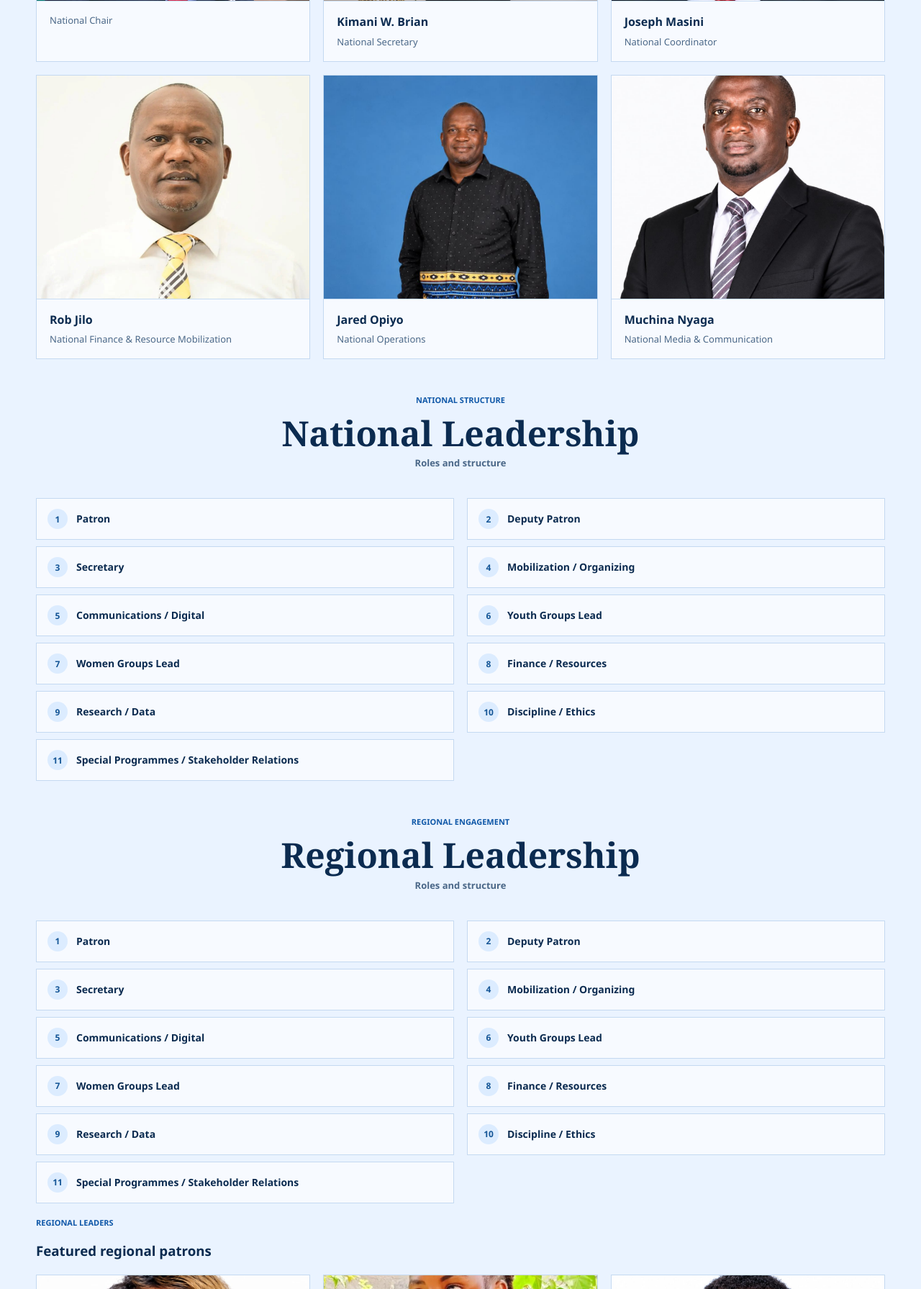
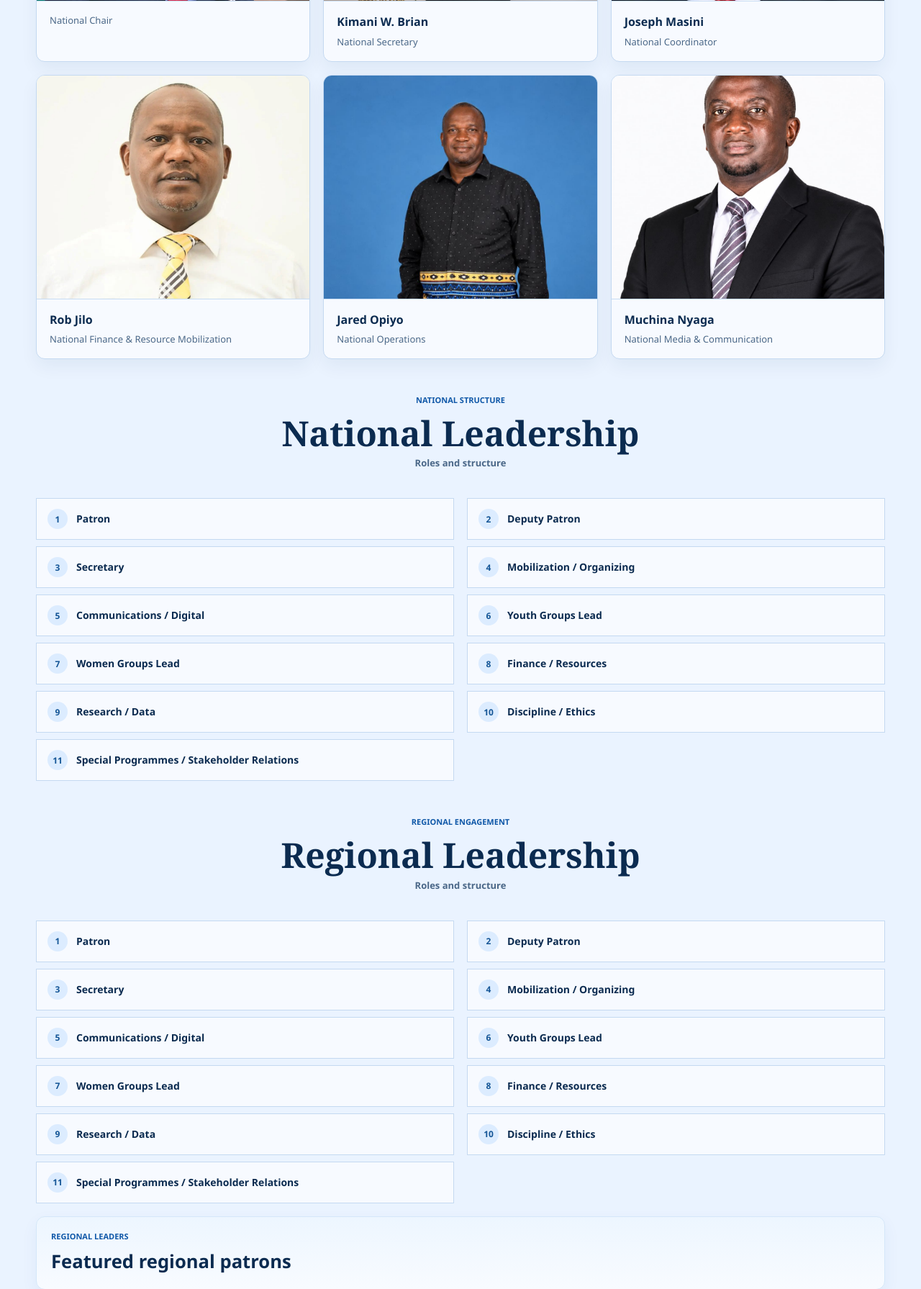
Before and after one commit to pta-hub/sunset, a Django app: page /leadership/ in a window 1280 px wide. Shown: the part 854-2645 px from the top of the page at 72% size. Run offline with Django 5.2, Linux system fonts and the light colour scheme.

Commit message:
Improve regional leadership visibility

```diff
--- a/m4c-main/static/css/site.css
+++ b/m4c-main/static/css/site.css
@@ -204,8 +204,23 @@ h1 em, .section-heading em { color: var(--blue); font-style: normal; }
 .senior-patron-roster, .directory-empty-state { padding: 24px; border: 1px solid var(--line); background: var(--white); }
 .senior-patron-roster strong { color: var(--blue); font-size: 24px; }
 .senior-patron-roster p, .directory-empty-state p { max-width: 720px; margin: 8px 0 0; color: var(--muted); line-height: 1.7; }
+.section-subheading {
+  margin-top: 20px;
+  margin-bottom: 14px;
+  padding: 18px 20px;
+  border: 1px solid #d5e7f9;
+  border-radius: 12px;
+  background: linear-gradient(180deg, #edf6ff 0%, #f8fbff 100%);
+  box-shadow: 0 8px 22px rgb(16 88 168 / 06%);
+}
+.section-subheading .eyebrow { margin-bottom: 6px; }
+.section-subheading h3 {
+  margin: 0;
+  color: var(--ink);
+  font-size: clamp(20px, 2vw, 28px);
+}
 .leader-profile-grid { display: grid; grid-template-columns: repeat(3, minmax(0, 1fr)); gap: 18px; }
-.leader-profile { min-width: 0; overflow: hidden; border: 1px solid var(--line); background: var(--white); }
+.leader-profile { min-width: 0; overflow: hidden; border: 1px solid var(--line); background: var(--white); border-radius: 12px; box-shadow: 0 10px 24px rgb(11 43 80 / 06%); }
 .leader-profile-photo { width: 100%; height: 310px; object-fit: cover; object-position: center 28%; background: #e6ecea; }
 .leader-profile-copy { padding: 16px 18px; border-top: 1px solid var(--line); }
 .leader-profile-copy h3 { margin: 0 0 4px; font-size: 16px; }
```
